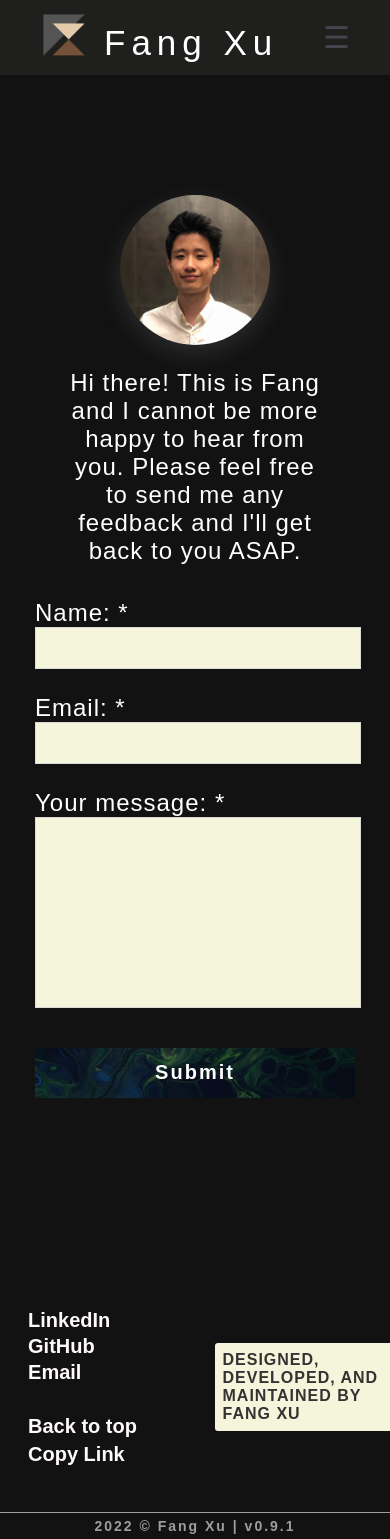
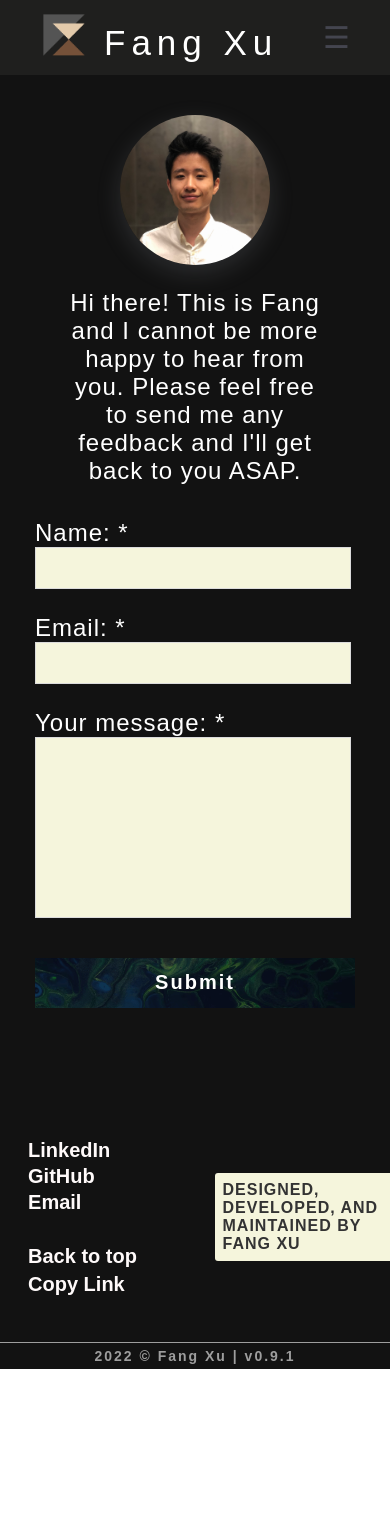
Before and after one commit to tjxufang/tjxufang.github.io, a React (Create React App) app: page /contact in a window 390 px wide. After the commit the page ends 1369 px from the top, so only its background shows below. Built offline with nearby package versions, Linux system fonts and the light colour scheme; a web font is replaced by a local one.

Commit message:
home & contact done;

```diff
--- a/src/Components/Forms/ContactForm.scss
+++ b/src/Components/Forms/ContactForm.scss
@@ -19,7 +19,7 @@
         width: 90%;
         height: 40px;
         font-size: 20px;
-        padding: 0 10px;
+        padding: 0 5px;
         outline: none;
         background: beige;
       }
@@ -29,7 +29,7 @@
         height: 20vh;
         font-size: 20px;
         font-family: sans-serif;
-        padding: 10px;
+        padding: 5px;
         resize: none;
         outline: none;
         width: 95%;
--- a/src/Views/Contact.scss
+++ b/src/Views/Contact.scss
@@ -13,4 +13,10 @@
       }
     }
   }
+
+  @media only screen and (max-width: 800px) {
+    .contact{
+      margin: 20px auto;
+    }
+  }
 }
--- a/src/Views/Homepage.scss
+++ b/src/Views/Homepage.scss
@@ -27,7 +27,7 @@
     .intro-text{
       margin: auto;
       line-height: 1.8;
-      width: 60%;
+      width: 55%;
     }
   }
 
@@ -39,6 +39,7 @@
         height: 0;
       }
       .intro-avatar{
+        margin-top: 15px;
         width: 100%;
         img{
           width: 200px;
@@ -47,6 +48,10 @@
         }
       }
       .intro-text{
+        line-height: 1.4;
+        h1{
+          font-size: 35px;
+        }
         text-align: center;
         width: 80%;
       }
```
